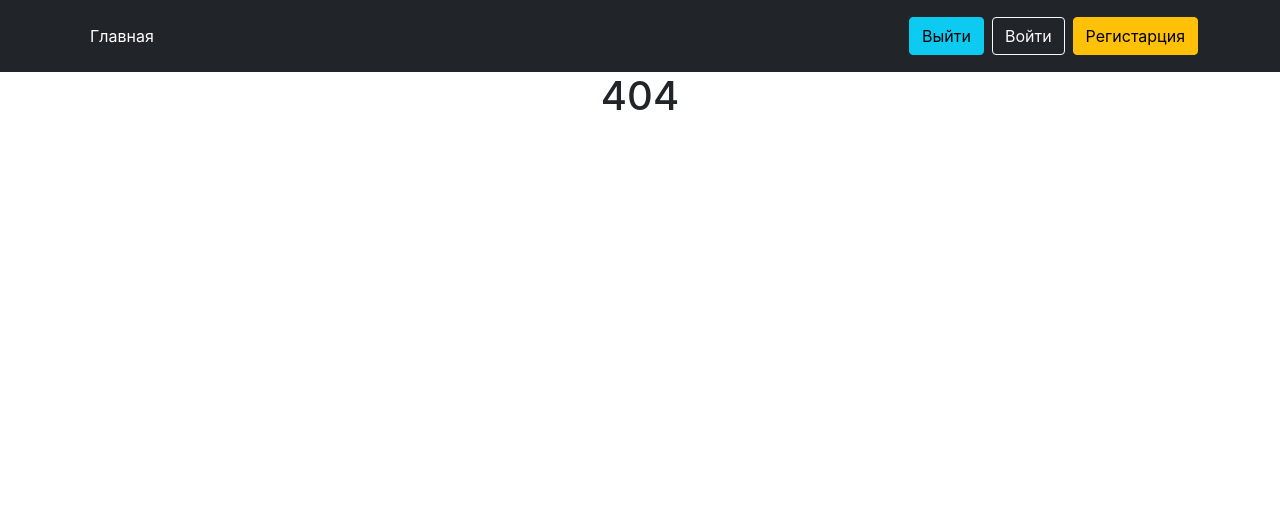
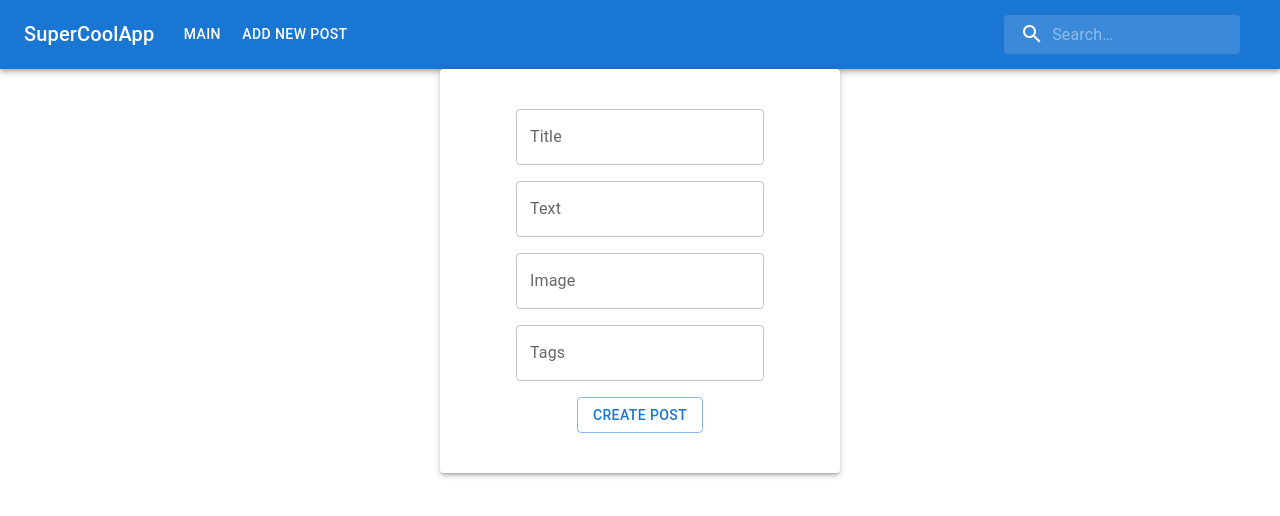
Before and after one commit to KindCoffeBear/FinalProject, a React (Create React App) app: page /createNewPostForm in a window 1280 px wide. Before the commit this address had no page. Shown: the top 516 px of the page. Built offline with nearby package versions, Linux system fonts and the light colour scheme.

Commit message:
Добавлена шапка, реализован функционал добавления поста

```diff
--- a/src/App.jsx
+++ b/src/App.jsx
@@ -9,6 +9,7 @@ import Header from './components/Header/Header'
 import Main from './components/Main/Main'
 import PageNotFound from './components/404/404'
 import DetailedPost from './components/DetailedPost/DetailedPost'
+import CreateNewPostForm from './components/CreateNewPostForm/CreateNewPostForm'
 
 function App() {
   return (
@@ -19,6 +20,7 @@ function App() {
           <Route path="/" element={<Main />} />
           <Route path="/post/:idPost" element={<DetailedPost />} />
           <Route path="*" element={<PageNotFound />} />
+          <Route path="/createNewPostForm" element={<CreateNewPostForm />} />
         </Routes>
         <Footer />
       </BrowserRouter>
--- /dev/null
+++ b/src/components/CreateNewPostForm/CreateNewPostForm.jsx
@@ -0,0 +1,96 @@
+import { useState } from 'react'
+import TextField from '@mui/material/TextField'
+import Button from '@mui/material/Button'
+import { Paper, Stack } from '@mui/material'
+import { useDispatch } from 'react-redux'
+import { addNewPostQuery } from '../../redux/actionCreators/postsActionCreators'
+
+function CreateNewPostForm() {
+  const [title, setTitle] = useState('')
+  const [text, setText] = useState('')
+  const [image, setImage] = useState('')
+  const [tags, setTags] = useState('')
+
+  const dispatch = useDispatch()
+
+  const submitHandler = () => {
+    const preparedPostQuery = {
+      title,
+      text,
+      image,
+      tags: tags.split(',').map((el) => el.trim()),
+    }
+
+    const body = JSON.stringify(preparedPostQuery)
+
+    console.log(body)
+
+    dispatch(addNewPostQuery(body))
+  }
+
+  const isTitleError = false
+
+  return (
+    <Stack
+      component="div"
+      direction="column"
+      alignItems="center"
+    >
+      <Paper elevation={3} sx={{ width: 400 }}>
+        <Stack
+          component="form"
+          alignItems="center"
+          spacing={2}
+          noValidate
+          sx={{ py: 5, px: 2 }}
+          autoComplete="off"
+        >
+          <div>
+            <TextField
+              error={isTitleError}
+              id="outlined-basic"
+              label="Title"
+              variant="outlined"
+              value={title}
+              helperText={isTitleError && 'Title must have min 3 symbols'}
+              onChange={(e) => setTitle(e.target.value)}
+            />
+          </div>
+          <div>
+            <TextField
+              id="filled-basic"
+              label="Text"
+              variant="outlined"
+              value={text}
+              onChange={(e) => setText(e.target.value)}
+            />
+          </div>
+          <div>
+            <TextField
+              id="standard-basic"
+              label="Image"
+              variant="outlined"
+              value={image}
+              onChange={(e) => setImage(e.target.value)}
+            />
+          </div>
+          <div>
+            <TextField
+              id="standard-basic"
+              label="Tags"
+              variant="outlined"
+              value={tags}
+              onChange={(e) => setTags(e.target.value)}
+            />
+          </div>
+
+          <Button onClick={submitHandler} variant="outlined">
+            Create Post
+          </Button>
+        </Stack>
+      </Paper>
+    </Stack>
+  )
+}
+
+export default CreateNewPostForm
--- a/src/components/Header/Header.jsx
+++ b/src/components/Header/Header.jsx
@@ -1,24 +1,176 @@
+import * as React from 'react'
+import AppBar from '@mui/material/AppBar'
+import Box from '@mui/material/Box'
+import Toolbar from '@mui/material/Toolbar'
+import IconButton from '@mui/material/IconButton'
+import Typography from '@mui/material/Typography'
+import Menu from '@mui/material/Menu'
+import MenuIcon from '@mui/icons-material/Menu'
+import Container from '@mui/material/Container'
+import Button from '@mui/material/Button'
+import MenuItem from '@mui/material/MenuItem'
 import { Link } from 'react-router-dom'
+import LinkMUI from '@mui/material/Link'
+import { styled, alpha } from '@mui/material/styles'
+import InputBase from '@mui/material/InputBase'
+import SearchIcon from '@mui/icons-material/Search'
+import { useDispatch } from 'react-redux'
+import { setFilter } from '../../redux/actionCreators/filterActionCreator'
+
+const Search = styled('div')(({ theme }) => ({
+  position: 'relative',
+  borderRadius: theme.shape.borderRadius,
+  backgroundColor: alpha(theme.palette.common.white, 0.15),
+  '&:hover': {
+    backgroundColor: alpha(theme.palette.common.white, 0.25),
+  },
+  marginRight: theme.spacing(2),
+  marginLeft: 0,
+  width: '100%',
+  [theme.breakpoints.up('sm')]: {
+    marginLeft: theme.spacing(3),
+    width: 'auto',
+  },
+}))
+
+const SearchIconWrapper = styled('div')(({ theme }) => ({
+  padding: theme.spacing(0, 2),
+  height: '100%',
+  position: 'absolute',
+  pointerEvents: 'none',
+  display: 'flex',
+  alignItems: 'center',
+  justifyContent: 'center',
+}))
+
+const StyledInputBase = styled(InputBase)(({ theme }) => ({
+  color: 'inherit',
+  '& .MuiInputBase-input': {
+    padding: theme.spacing(1, 1, 1, 0),
+    // vertical padding + font size from searchIcon
+    paddingLeft: `calc(1em + ${theme.spacing(4)})`,
+    transition: theme.transitions.create('width'),
+    width: '100%',
+    [theme.breakpoints.up('md')]: {
+      width: '20ch',
+    },
+  },
+}))
+
+const pages = [
+  {
+    title: 'Main',
+    path: '/',
+  },
+  {
+    title: 'Add new post',
+    path: '/createNewPostForm',
+  },
+]
 
 function Header() {
+  const [anchorElNav, setAnchorElNav] = React.useState(null)
+
+  const handleOpenNavMenu = (event) => {
+    setAnchorElNav(event.currentTarget)
+  }
+
+  const handleCloseNavMenu = () => {
+    setAnchorElNav(null)
+  }
+
+  const dispatch = useDispatch()
+
+  const searchHandler = (e) => {
+    dispatch(setFilter(e.target.value.trim()))
+  }
+
   return (
-    <header className="p-3 bg-dark text-white">
-      <div className="container">
-        <div className="d-flex flex-wrap align-items-center justify-content-center justify-content-lg-start">
-
-          <ul className="nav col-12 col-lg-auto me-lg-auto mb-2 justify-content-center mb-md-0">
-            <li><Link to="/" className="nav-link px-2 text-white">Главная</Link></li>
-          </ul>
-
-          <div className="text-end">
-            <Link to="/" className="btn btn-info me-2">Выйти</Link>
-            <Link to="/" className="btn btn-outline-light me-2">Войти</Link>
-            <Link to="/" className="btn btn-warning">Регистарция</Link>
-          </div>
-        </div>
-      </div>
-    </header>
+    <AppBar position="static">
+      <Container maxWidth="xl">
+        <Toolbar disableGutters>
+          <Typography
+            variant="h6"
+            noWrap
+            component="div"
+            sx={{ mr: 2, display: { xs: 'none', md: 'flex' } }}
+          >
+            SuperCoolApp
+          </Typography>
+          <Box sx={{ flexGrow: 1, display: { xs: 'flex', md: 'none' } }}>
+            <IconButton
+              size="large"
+              aria-label="account of current user"
+              aria-controls="menu-appbar"
+              aria-haspopup="true"
+              onClick={handleOpenNavMenu}
+              color="inherit"
+            >
+              <MenuIcon />
+            </IconButton>
+            <Menu
+              id="menu-appbar"
+              anchorEl={anchorElNav}
+              anchorOrigin={{
+                vertical: 'bottom',
+                horizontal: 'left',
+              }}
+              keepMounted
+              transformOrigin={{
+                vertical: 'top',
+                horizontal: 'left',
+              }}
+              open={Boolean(anchorElNav)}
+              onClose={handleCloseNavMenu}
+              sx={{
+                display: { xs: 'block', md: 'none' },
+              }}
+            >
+              {pages.map((page) => (
+                <LinkMUI component={Link} to={page.path}>
+                  <MenuItem key={page.title} onClick={handleCloseNavMenu}>
+                    <Typography textAlign="center">{page.title}</Typography>
+                  </MenuItem>
+                </LinkMUI>
+              ))}
+            </Menu>
+          </Box>
+          <Typography
+            variant="h6"
+            noWrap
+            component="div"
+            sx={{ flexGrow: 1, display: { xs: 'flex', md: 'none' } }}
+          >
+            FINAL
+          </Typography>
+          <Box sx={{ flexGrow: 1, display: { xs: 'none', md: 'flex' } }}>
+            {pages.map((page) => (
+              <LinkMUI component={Link} to={page.path}>
+                <Button
+                  key={page.title}
+                  onClick={handleCloseNavMenu}
+                  sx={{ my: 2, color: 'white', display: 'block' }}
+                >
+                  {page.title}
+                </Button>
+              </LinkMUI>
+            ))}
+          </Box>
+          <Box sx={{ flexGrow: 0 }}>
+            <Search>
+              <SearchIconWrapper>
+                <SearchIcon />
+              </SearchIconWrapper>
+              <StyledInputBase
+                placeholder="Search…"
+                inputProps={{ 'aria-label': 'search' }}
+                onChange={searchHandler}
+              />
+            </Search>
+          </Box>
+        </Toolbar>
+      </Container>
+    </AppBar>
   )
 }
-
 export default Header
--- /dev/null
+++ b/src/constants.jsx
@@ -0,0 +1,2 @@
+const API_TOKEN = 'eyJhbGciOiJIUzI1NiIsInR5cCI6IkpXVCJ9.eyJfaWQiOiI2MjUyOWNkZjZlZjYzYzVlZjA3ZmM2NDQiLCJpYXQiOjE2NDk1ODEyOTMsImV4cCI6MTY4MTExNzI5M30.nVh4dT1rpfo8JDcsYLuO4tOA8CS6nzn_CIgCeaoLNQc'
+export default API_TOKEN
--- a/src/redux/actionCreators/postsActionCreators.js
+++ b/src/redux/actionCreators/postsActionCreators.js
@@ -1,4 +1,6 @@
 // Создание Action Creators для состояния постов
+import axios from 'axios'
+import API_TOKEN from '../../constants'
 import {
   ADD_NEW_POST, DELETE_POST, GET_CURRENT_POST, GET_POSTS_FROM_SERVER, UPDATE_POST,
 } from '../actionTypes/postsTypes'
@@ -10,8 +12,13 @@ const getPostsFromServer = (postsFromServer) => ({
 
 // получение всех постов с сервера
 export const getPostsFromServerQuery = (filter = '') => async (dispatch) => {
-  const response = await fetch(`http://localhost:3000/api/v1/posts/?${filter}`)
-  const dataFromServer = await response.json()
+  const response = await axios.get(
+    `https://api.react-learning.ru/posts/?${filter}`,
+    {
+      headers: { authorization: `Bearer ${API_TOKEN}` },
+    },
+  )
+  const dataFromServer = response.data
   dispatch(getPostsFromServer(dataFromServer))
 }
 
@@ -22,20 +29,17 @@ const addNewPost = (newPost) => ({
 
 // добавление поста на сервере и получение данных с сервера
 export const addNewPostQuery = (newPost) => async (dispatch) => {
-  const response = await fetch('http://localhost:3000/api/v1/posts', {
+  const response = await fetch('https://api.react-learning.ru/posts', {
     method: 'POST',
     headers: {
+      authorization: `Bearer ${API_TOKEN}`,
       'Content-Type': 'application/json',
     },
-    body: JSON.stringify(newPost),
+    body: newPost,
   })
 
-  if (response.status === 201) {
-    const newPostFromServer = await response.json()
-    dispatch(addNewPost(newPostFromServer))
-  } else {
-    alert('Введите все данные')
-  }
+  const postFromApi = await response.json()
+  dispatch(addNewPost(postFromApi))
 }
 
 const deletePost = (id) => ({
```
Also changed, not shown: package.json (+7 -0 lines), 1 other file (tests, documents, lock files or other folders).
